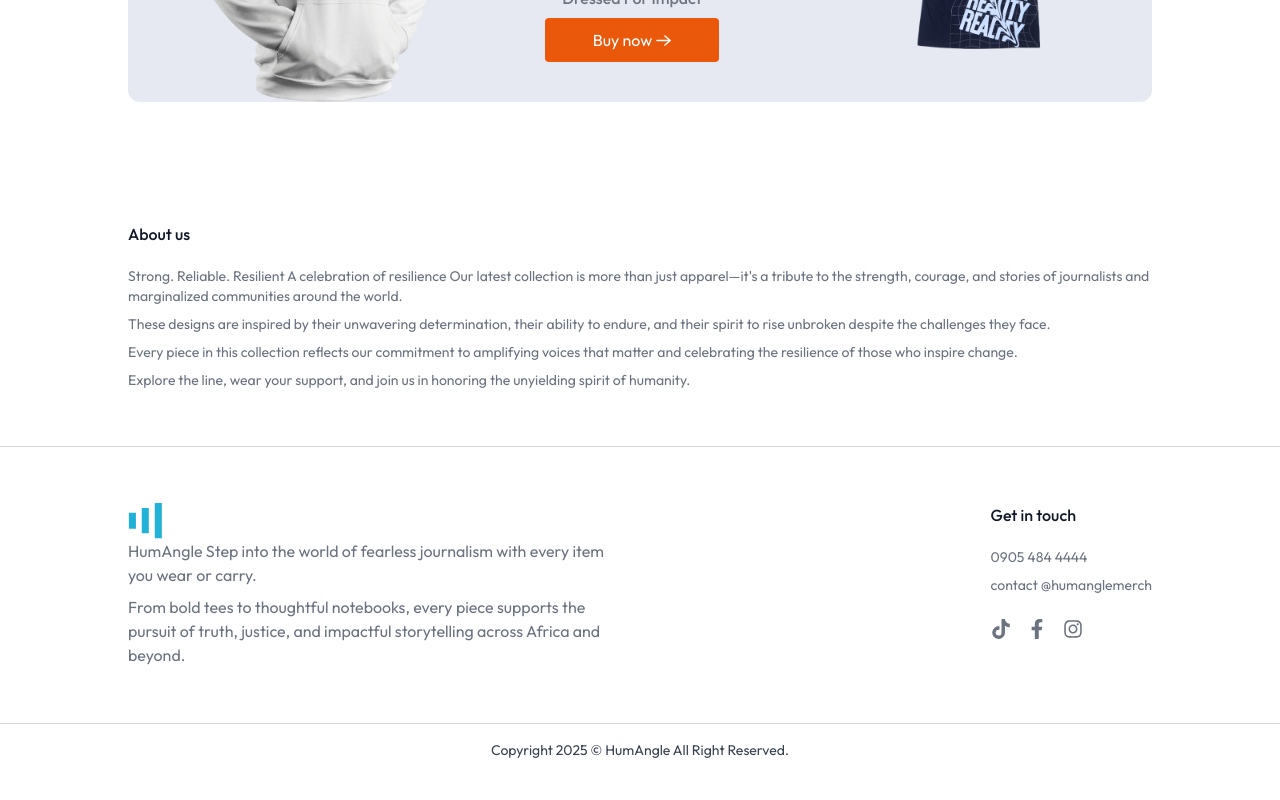
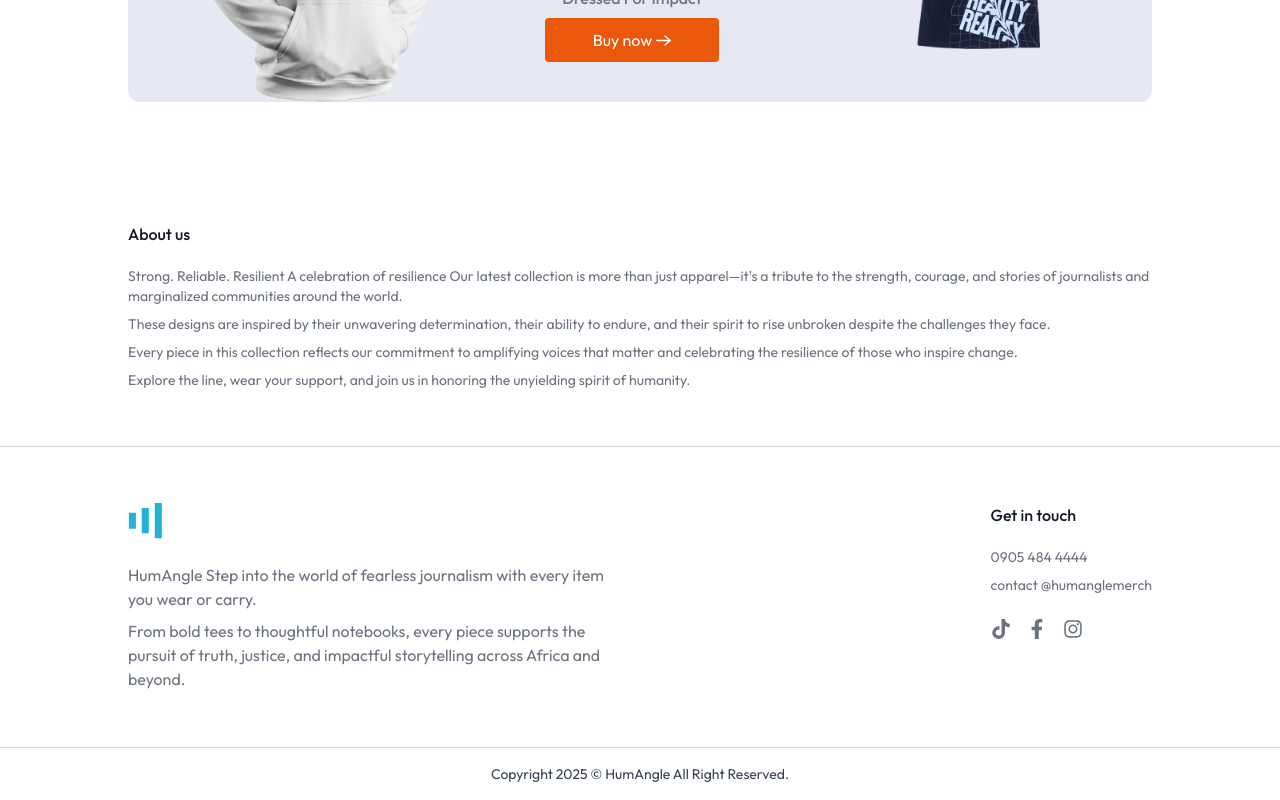
Before and after one commit to sheriffsamir/NextQuickCart, a Next.js app: page / in a window 1280 px wide. Shown: the part 1564-2364 px from the top of the page. Before the commit the page ends 2340 px from the top, so only its background shows below. Built offline with nearby package versions, Linux system fonts and the light colour scheme; no server answers; the database is empty.

Commit message:
fix: adjust spacing for logo and description in Footer component

```diff
--- a/components/Footer.jsx
+++ b/components/Footer.jsx
@@ -37,9 +37,8 @@
       </div>
       <div className="flex justify-between px-6 md:px-16 lg:px-32 gap-10 py-14 border-b border-gray-500/30 text-gray-500">
         <div className="max-w-[500px] w-full flex flex-col items-start justify-start md:justify-center">
-          <Image className="w-20 md:w-9" src={assets.logoo} alt="logoo" />
-          <ul className="text-base/6 space-y-2">
-
+          <Image className="w-20 md:w-9 mb-4" src={assets.logoo} alt="logoo" />
+          <ul className="text-base/6 space-y-2 mt-2">
             <p>
               HumAngle Step into the world of fearless journalism with every
               item you wear or carry.
```
